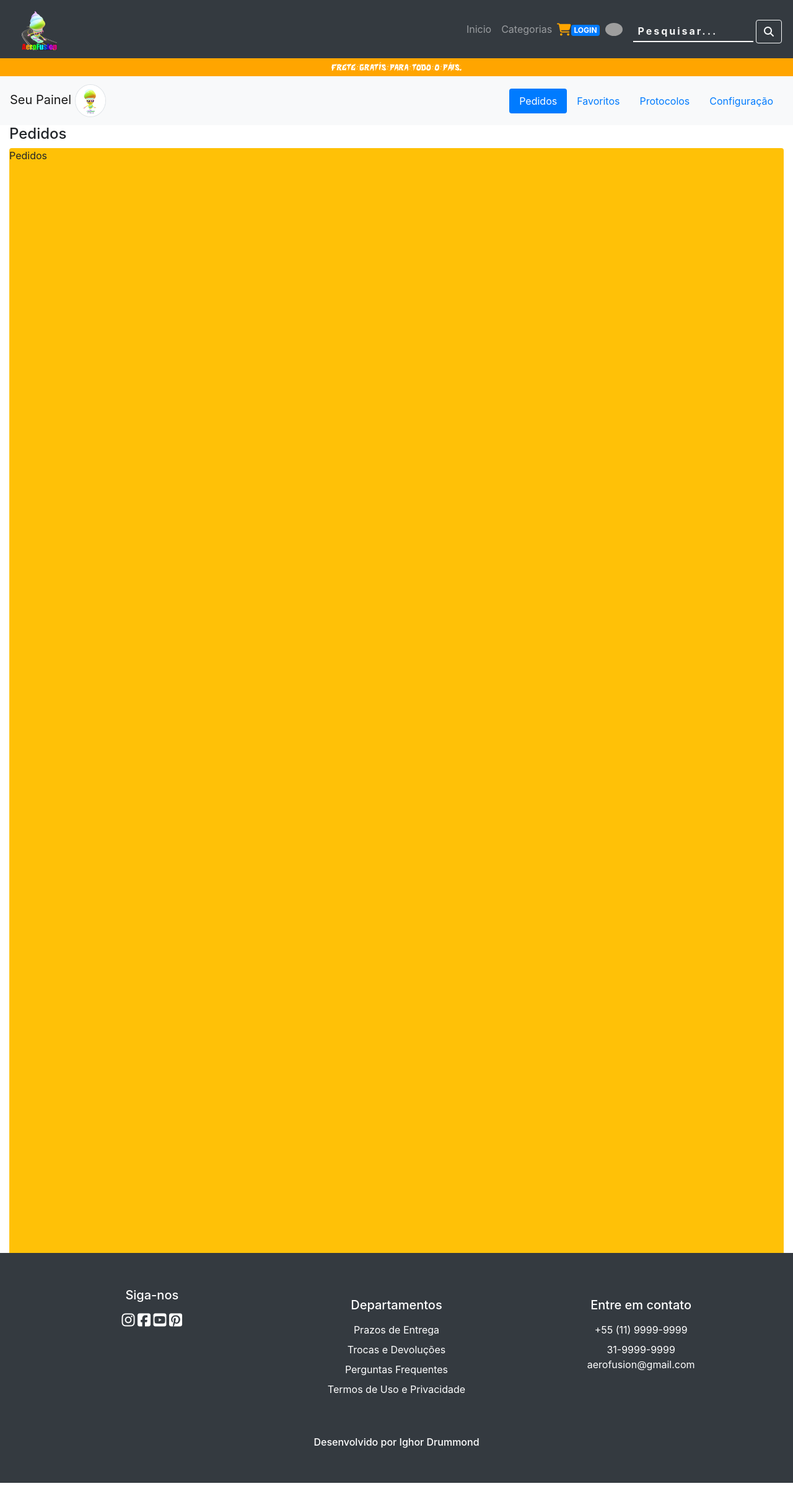
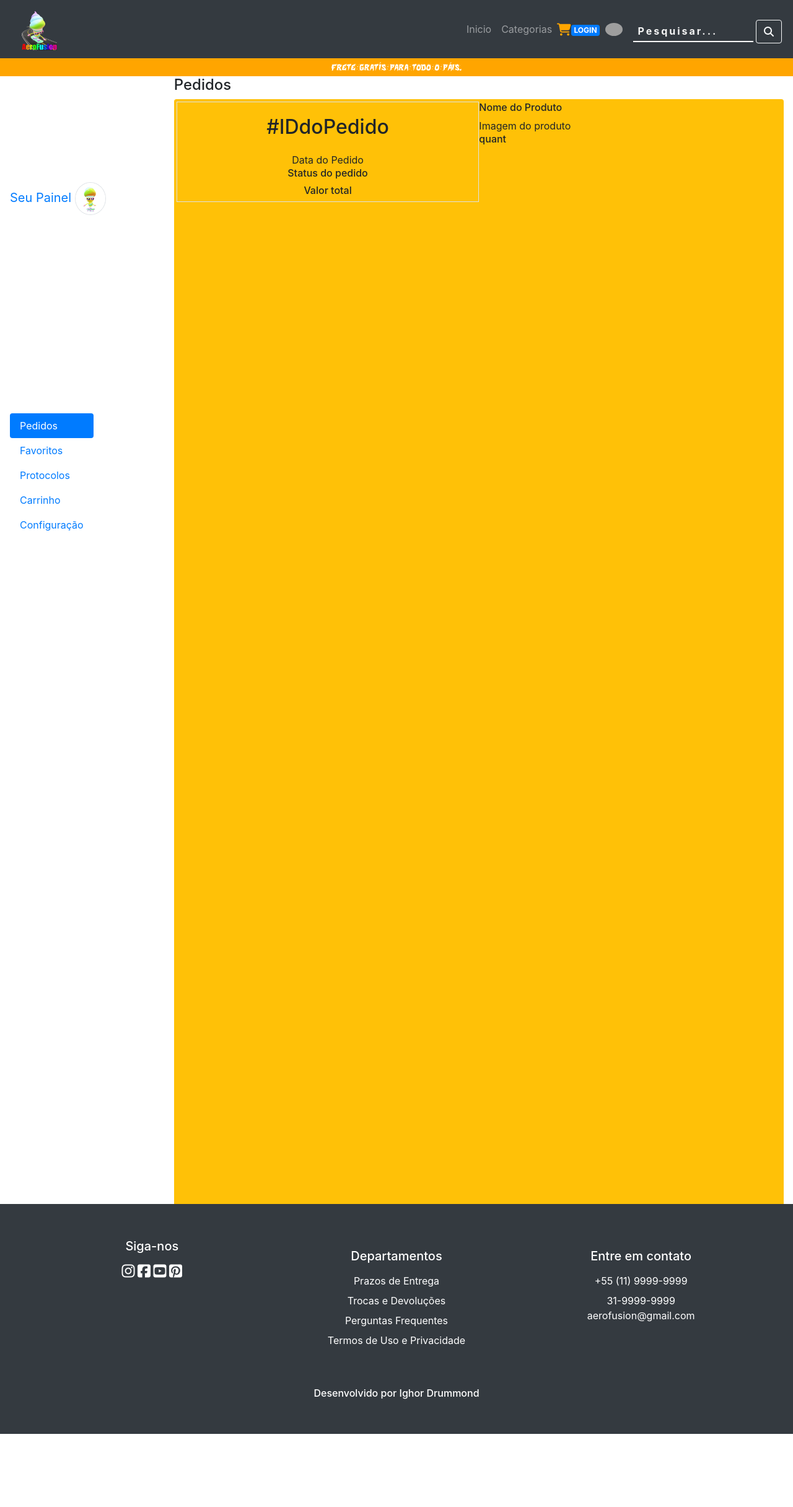
Before and after one commit to IghorDrummond/AeroFusion-E-Commerce, a PHP site: page /home.php in a window 1280 px wide. Shown: the top 2432 px of the page at 62% size. Run offline with PHP 8.4, Linux system fonts and the light colour scheme; the visitor is signed in with stand-in values (Sample User, id 1); data comes from the database, SQL or seed files in the repository; some libraries are stand-ins or nearby versions; grey boxes are pictures that could not be loaded.

Commit message:
AeroFusion

```diff
--- a/home.php
+++ b/home.php
@@ -10,16 +10,16 @@
 	<title>AeroFusion - Home</title>
 </head>
 
-<body >
+<body>
 	<?php require_once ('script/cabecalho.php'); ?>
-	<main>
+	<main class="d-flex flex-lg-row flex-column">
 		<header>
-			<nav id="nav_conteudo" class="navbar navbar-light bg-light">
+			<nav id="nav_conteudo" class="navbar h-50">
 				<a class="navbar-brand" href="#">
 					Seu Painel
 					<img src="img/novo_usuario.png" class="rounded-circle border img-fluid" width="50" height="50">
 				</a>
-				<ul class="nav nav-pills">
+				<ul class="nav nav-pills flex-lg-column flex-row">
 					<li class="nav-item">
 						<a class="nav-link active" href="#pedidos">Pedidos</a>
 					</li>
@@ -30,24 +30,49 @@
 						<a class="nav-link" href="#protocolos">Protocolos</a>
 					</li>
 					<li class="nav-item">
+						<a class="nav-link" href="#carrinho">Carrinho</a>
+					</li>
+					<li class="nav-item">
 						<a class="nav-link" href="#configuracao">Configuração</a>
 					</li>
 				</ul>
 			</nav>
 		</header>
 		<!-- Inicio dos conteúdos -->
-		<section class="container-fluid" data-spy="scroll" data-target="#nav_conteudo" data-offset="0">
+		<section class="container-fluid" data-bs-spy="scroll" data-bs-target="#nav_conteudo" data-bs-offset="0" tabindex="0">
 			<h4 id="pedidos">Pedidos</h4>
-			<article class="mt-2 bg-warning rounded">
-				Pedidos
+			<article class="mt-2 bg-warning rounded p-1">
+				<ul>
+					<li class="d-flex flex-lg-row flex-column">
+						<div class="border w-100 text-center">
+							<h1>#IDdoPedido</h1>
+							<time>Data do Pedido</time>
+							<h6>Status do pedido</h6>
+							<h6>Valor total</h6>
+						</div>
+						<div class="w-100">
+							<h6>Nome do Produto</h6>
+							<img src="">Imagem do produto
+							<h6>quant</h6>
+						</div>
+					</li>
+				</ul>
 			</article>
 			<h4 id="favoritos">Favoritos</h4>
 			<article class="mt-2 bg-warning rounded">
-				Favoritos
+				<ul>
+					<li>
+
+					</li>
+				</ul>
 			</article>
 			<h4 id="protocolos">Protocolos</h4>
 			<article class="mt-2 bg-warning rounded">
 				Protocolos
+			</article>
+			<h4 id="carrinho">Carrinho</h4>
+			<article class="mt-2 bg-warning rounded">
+				Carrinho
 			</article>
 			<h4 id="configuracao">Configuração</h4>
 			<article class="mt-2 bg-warning rounded">
--- a/js/produto.js
+++ b/js/produto.js
@@ -16,7 +16,8 @@ var Tam = 0;
 var ajax = null;
 //-----Escopo
 quantidade.value = 1;
-precoFixado = parseFloat(preco.innerText.substr(preco.innerText.indexOf('$') +1, preco.innerText.length));
+precoFixado = preco.innerText.replace(",", ".");
+precoFixado = parseFloat(precoFixado.substr(precoFixado.indexOf('$') +1, precoFixado.length));
 //-----Enventos
 quantidade.addEventListener('input', ()=>{
     quantidade_texto.innerText = 'Quant: ' + quantidade.value;
@@ -106,6 +107,7 @@ function comprar(Prod){
             telaCarregamento(false);
             if(ajax.readyState === 4){
                 if(ajax.status < 400){
+                    $('#carrinho').load('script/carrinho.php?Opc=1');
                     switch(ajax.responseText.trim()){
                         case 'LOGIN':
                             alerta('Para comprar este item, você precisa está logado primeiro!', 0);
```
